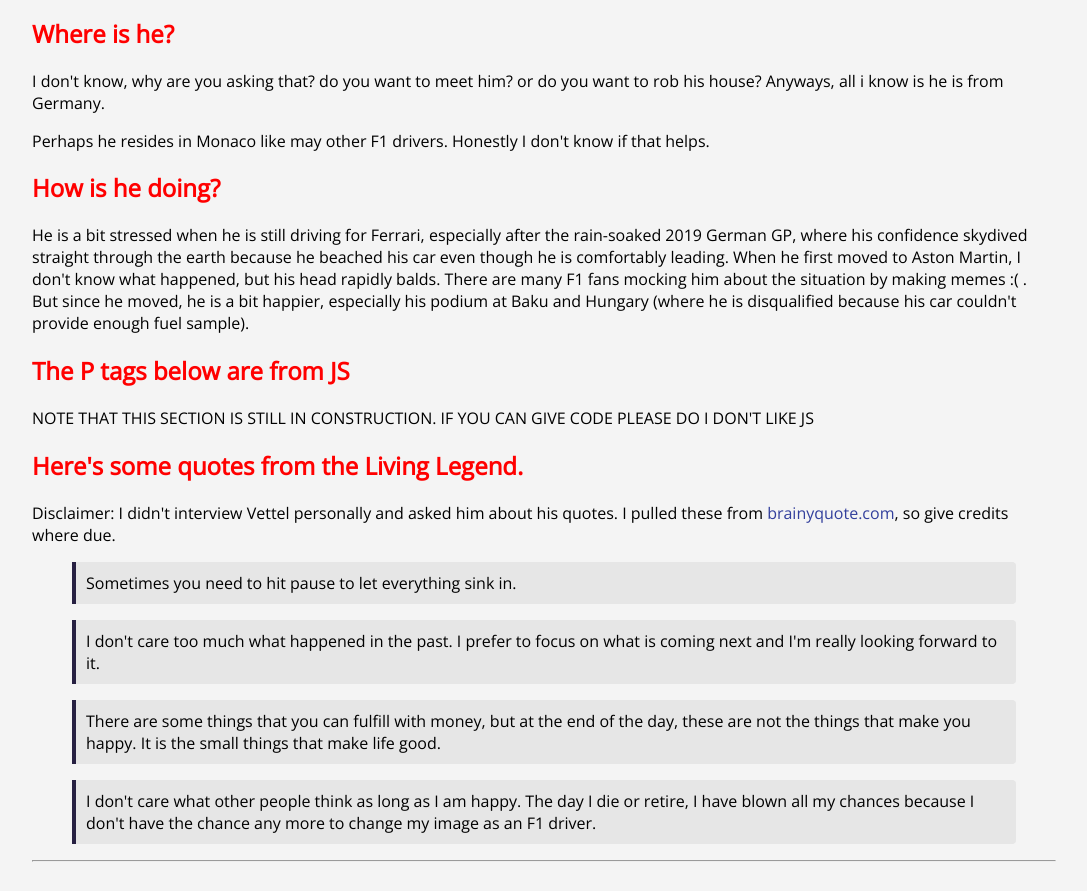
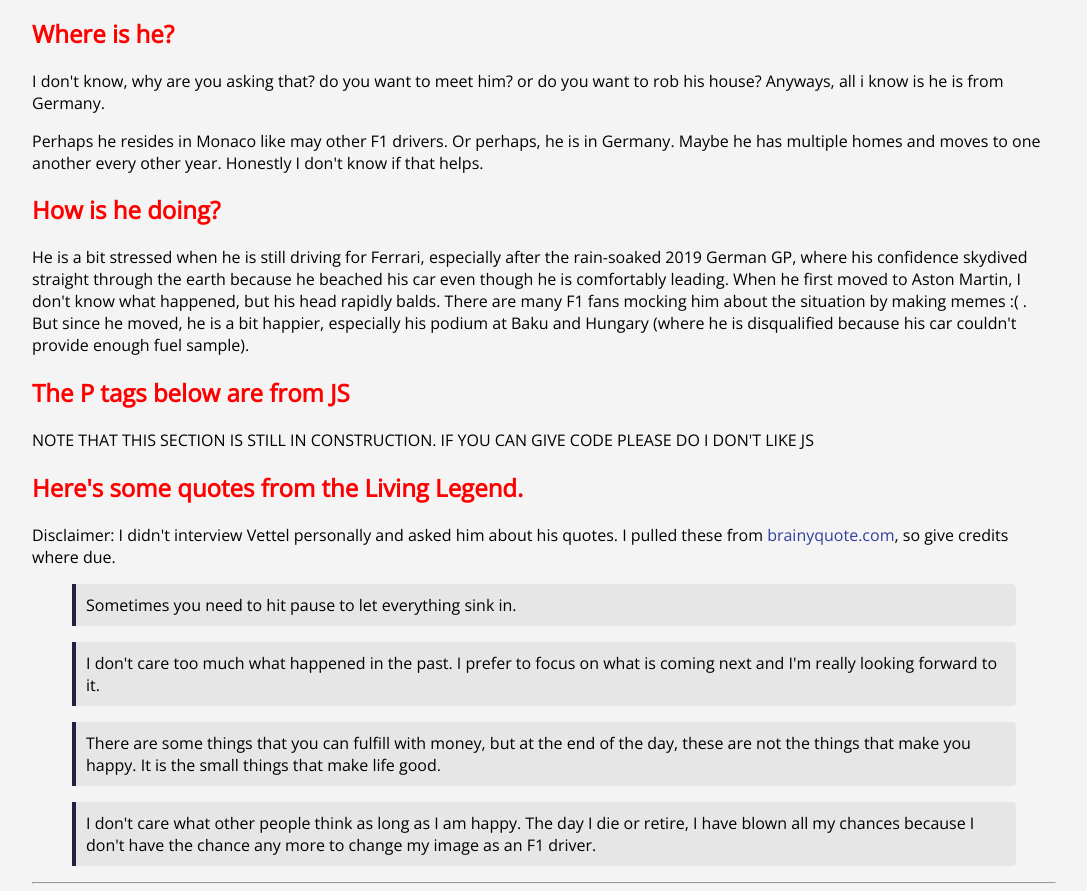
Before and after one commit to Klrfl/Sebastian, a plain HTML site: page home.html in a window 1280 px wide. Shown: the part 960-1851 px from the top of the page, without its empty margins (96-1183 px from the left). Drawn offline with nearby package versions, Linux system fonts and the light colour scheme.

Commit message:
mengembangkan artikel

```diff
--- a/home.html
+++ b/home.html
@@ -62,7 +62,7 @@
 				<section>
 					<h2>Where is he?</h2>
 					<p>I don't know, why are you asking that? do you want to meet him? or do you want to rob his house? Anyways, all i know is he is from Germany.</p>
-					<p> Perhaps he resides in Monaco like may other F1 drivers. Honestly I don't know if that helps.</p>
+					<p> Perhaps he resides in Monaco like may other F1 drivers. Or perhaps, he is in Germany. Maybe he has multiple homes and moves to one another every other year. Honestly I don't know if that helps.</p>
 				</section>
 
 				<section>
```
